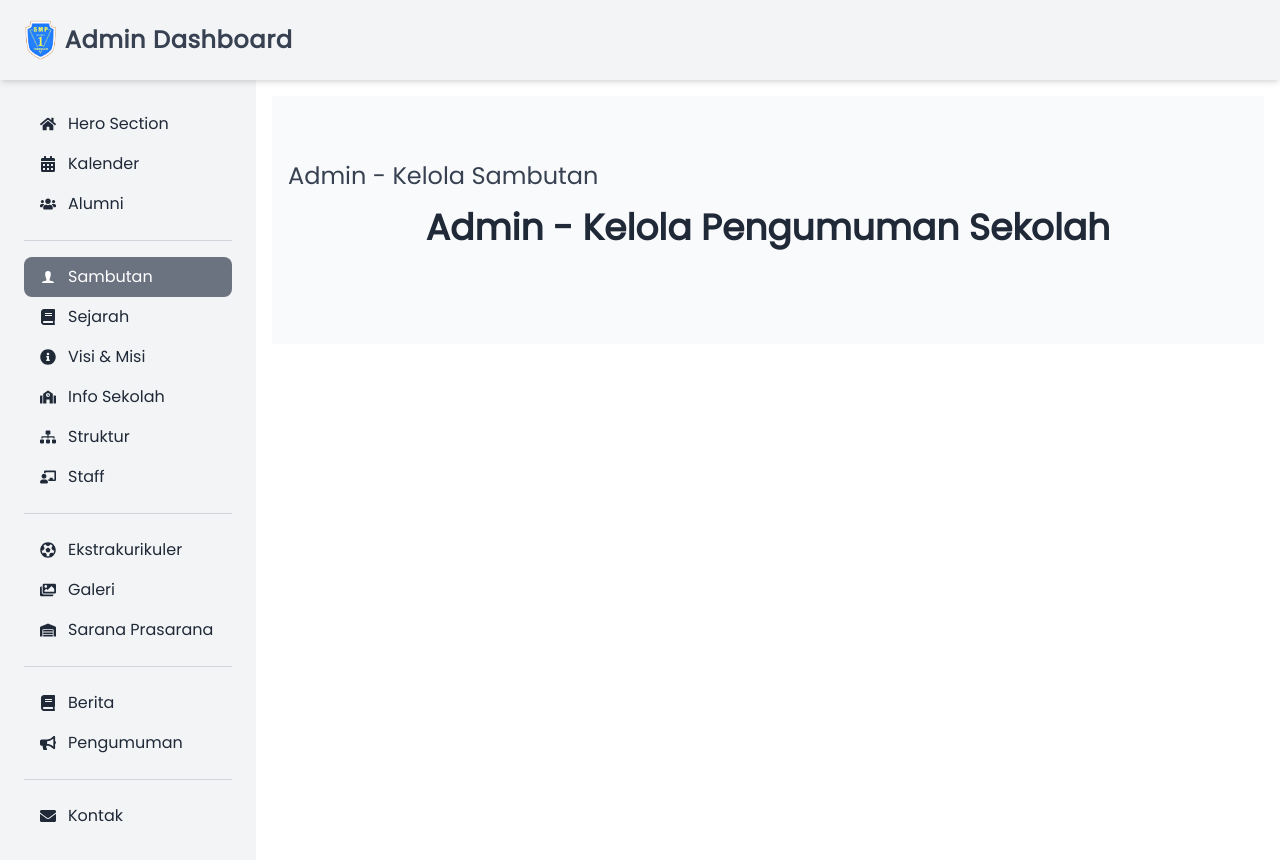
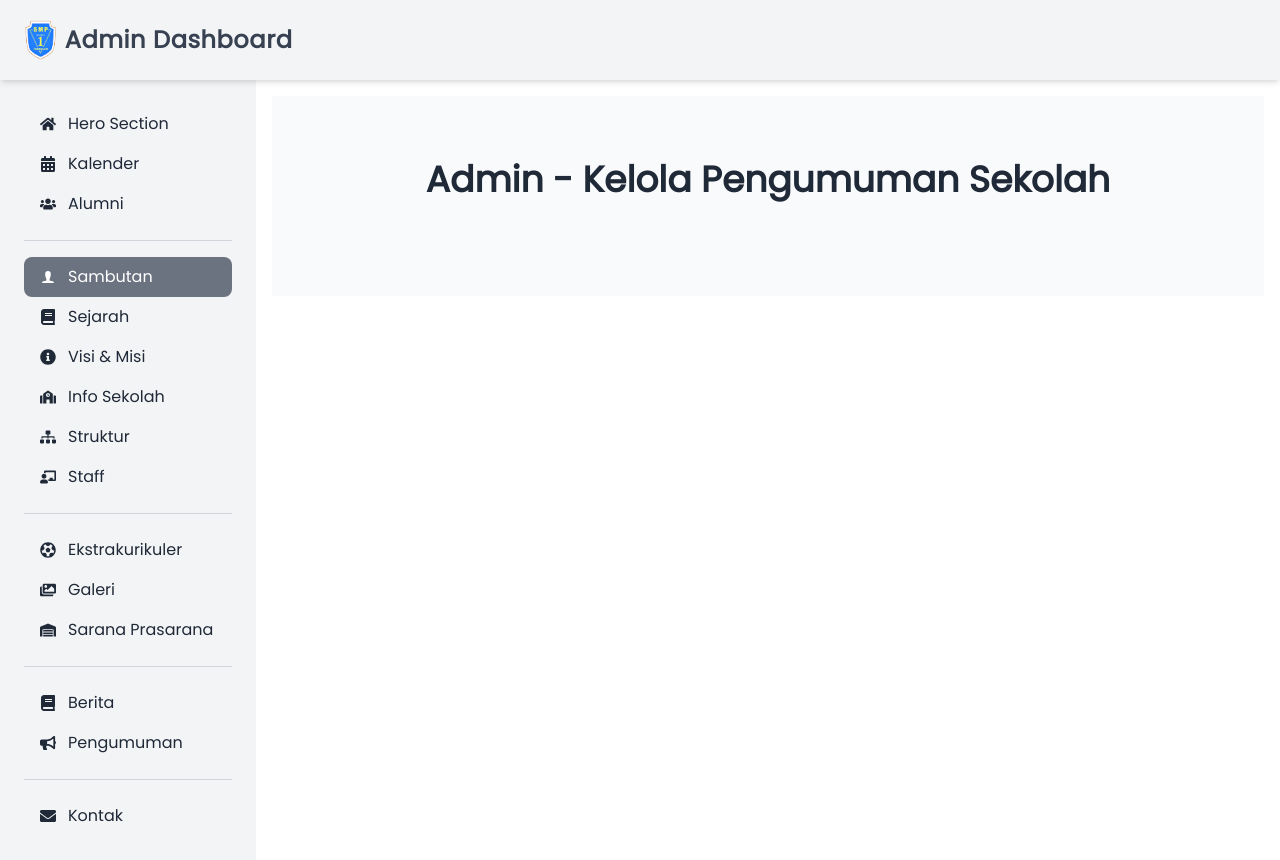
Before and after one commit to oodinc/smpn1tamansari, a React (Create React App) app: page /admin-sambutan in a window 1280 px wide. Shown: the top 860 px of the page. Built offline with nearby package versions, Linux system fonts and the light colour scheme; no server answers.

Commit message:
remove unused header from SambutanAdmin component

```diff
--- a/src/components/admin/SambutanAdmin.js
+++ b/src/components/admin/SambutanAdmin.js
@@ -56,9 +56,6 @@ const SambutanAdmin = () => {
   return (
     <div className="bg-gray-50 py-12">
       <div className="max-w-7xl mx-auto p-4">
-        <h3 className="text-2xl font-medium text-gray-700 mb-4">
-          Admin - Kelola Sambutan
-        </h3>
         <h2 className="text-4xl font-semibold text-center mb-8 text-gray-800">
           Admin - Kelola Pengumuman Sekolah
         </h2>
```
